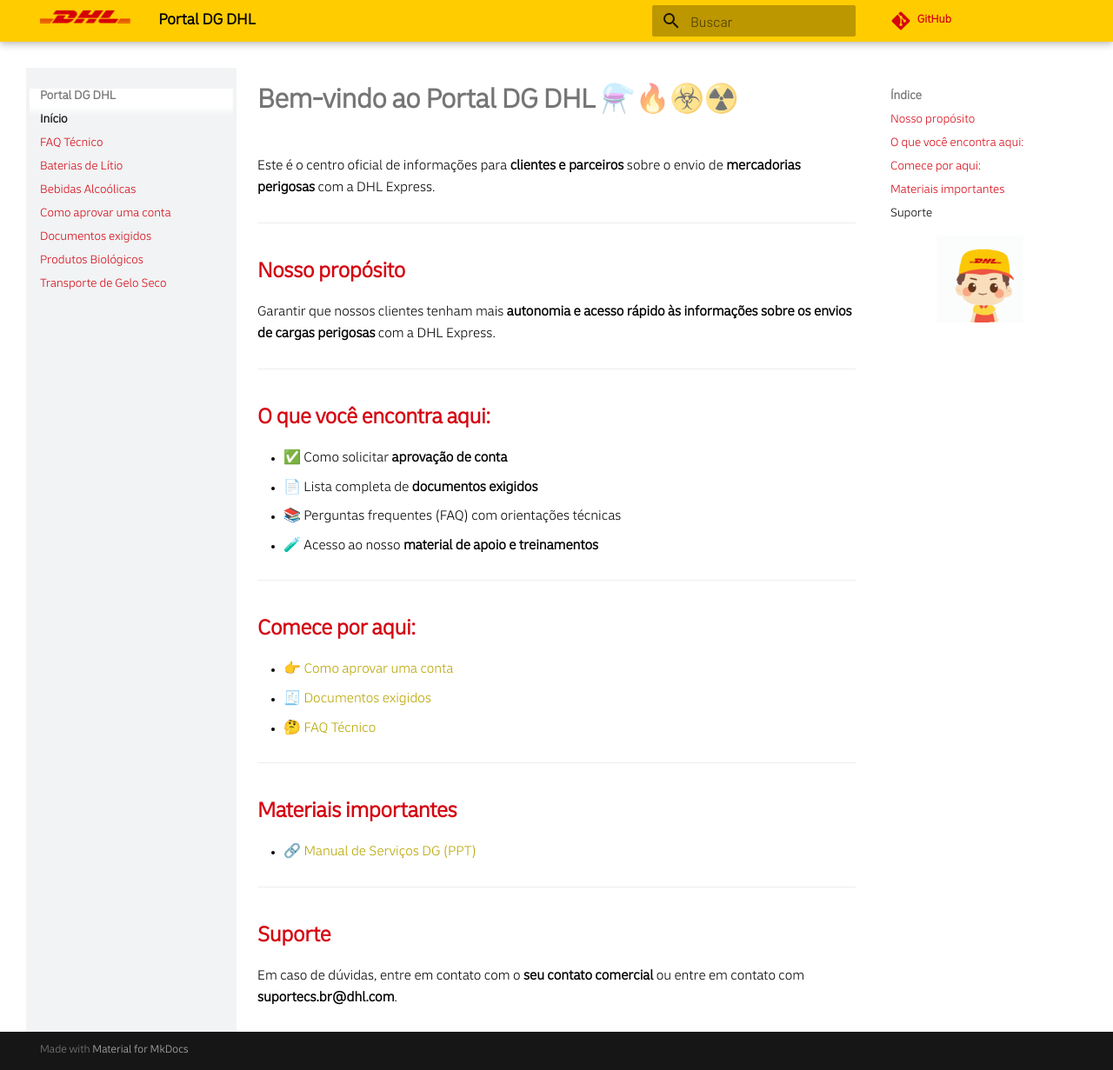
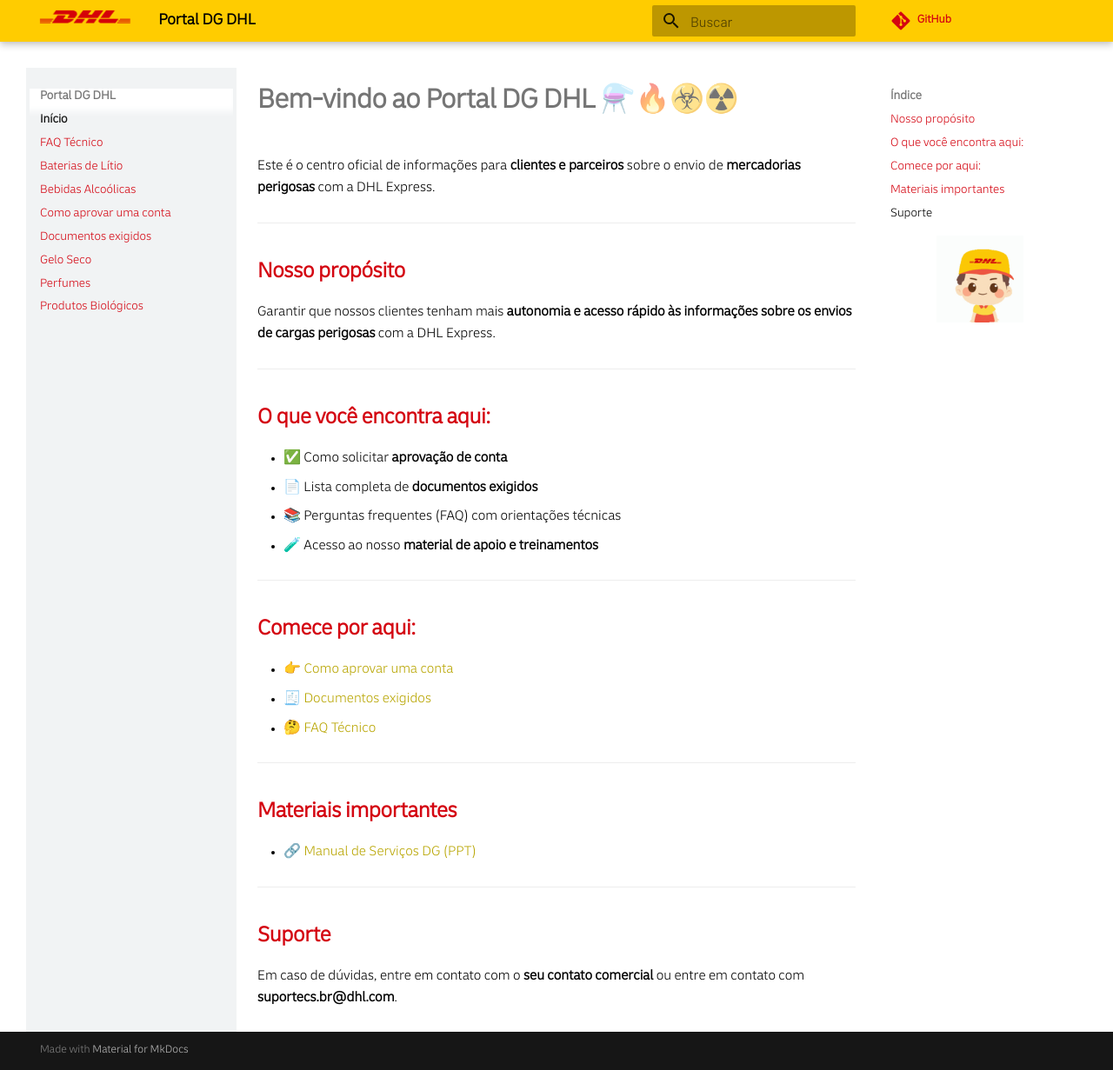
Before and after one commit to portaldangerousgoods/dpdhl, an MkDocs documentation site: the page built from docs/index.md, in a window 1280 px wide and 1231 px high. Shown: the whole window at 87% size. Built offline with MkDocs 1.6.1 and Material for MkDocs 9.7.7, drawn with Linux system fonts in a browser that asks for light colours; comment, search, counter and statistics services are not loaded.

Commit message:
Update mkdocs.yml

```diff
--- a/mkdocs.yml
+++ b/mkdocs.yml
@@ -22,8 +22,9 @@
   - Bebidas Alcoólicas: bebidas.md
   - Como aprovar uma conta: aprovacao.md
   - Documentos exigidos: documentos.md
+  - Gelo Seco: gelo-seco.md
+  - Perfumes: perfumes.md
   - Produtos Biológicos: biologicos.md
-  - Transporte de Gelo Seco: gelo-seco.md
 
 extra_javascript:
   - extra.js
```
